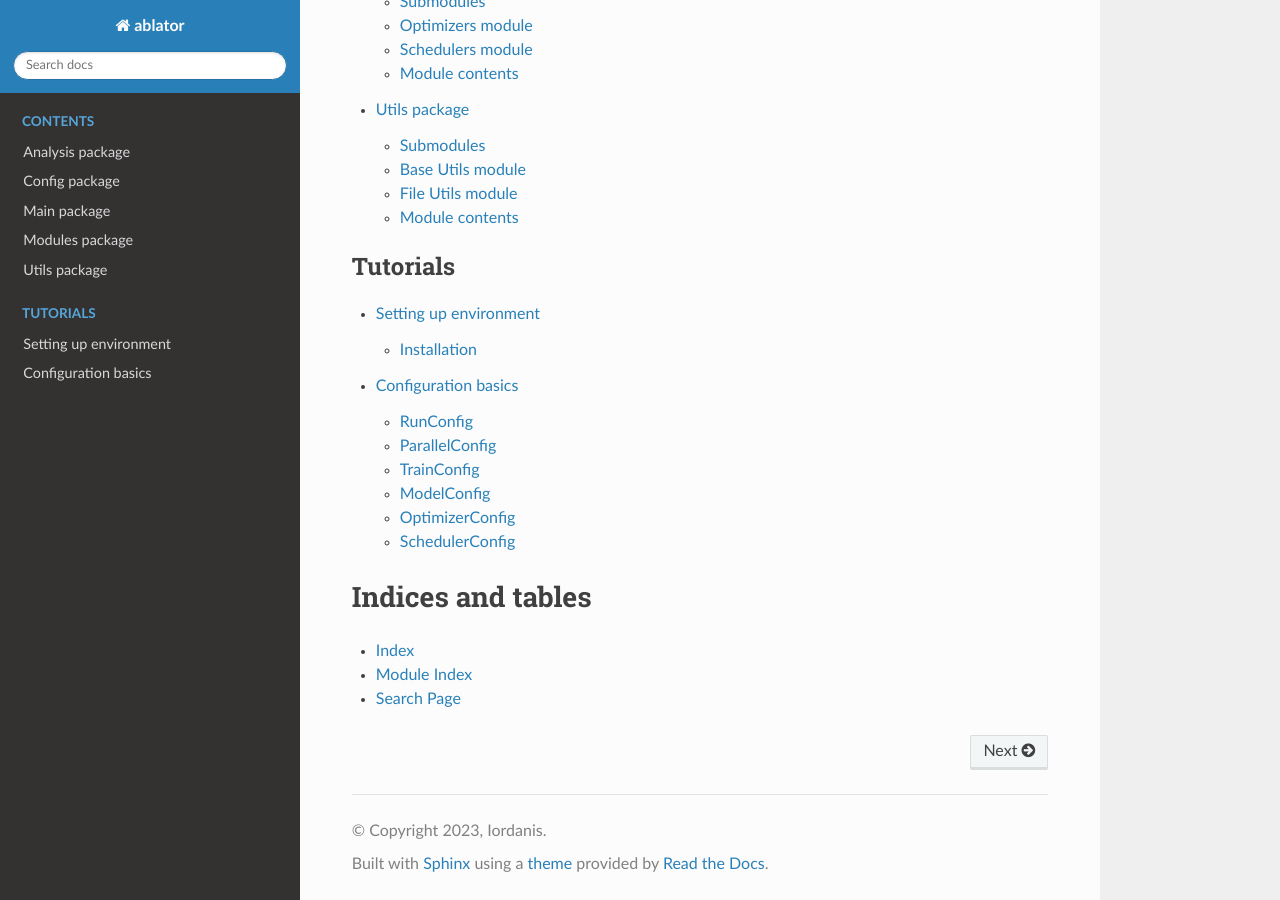
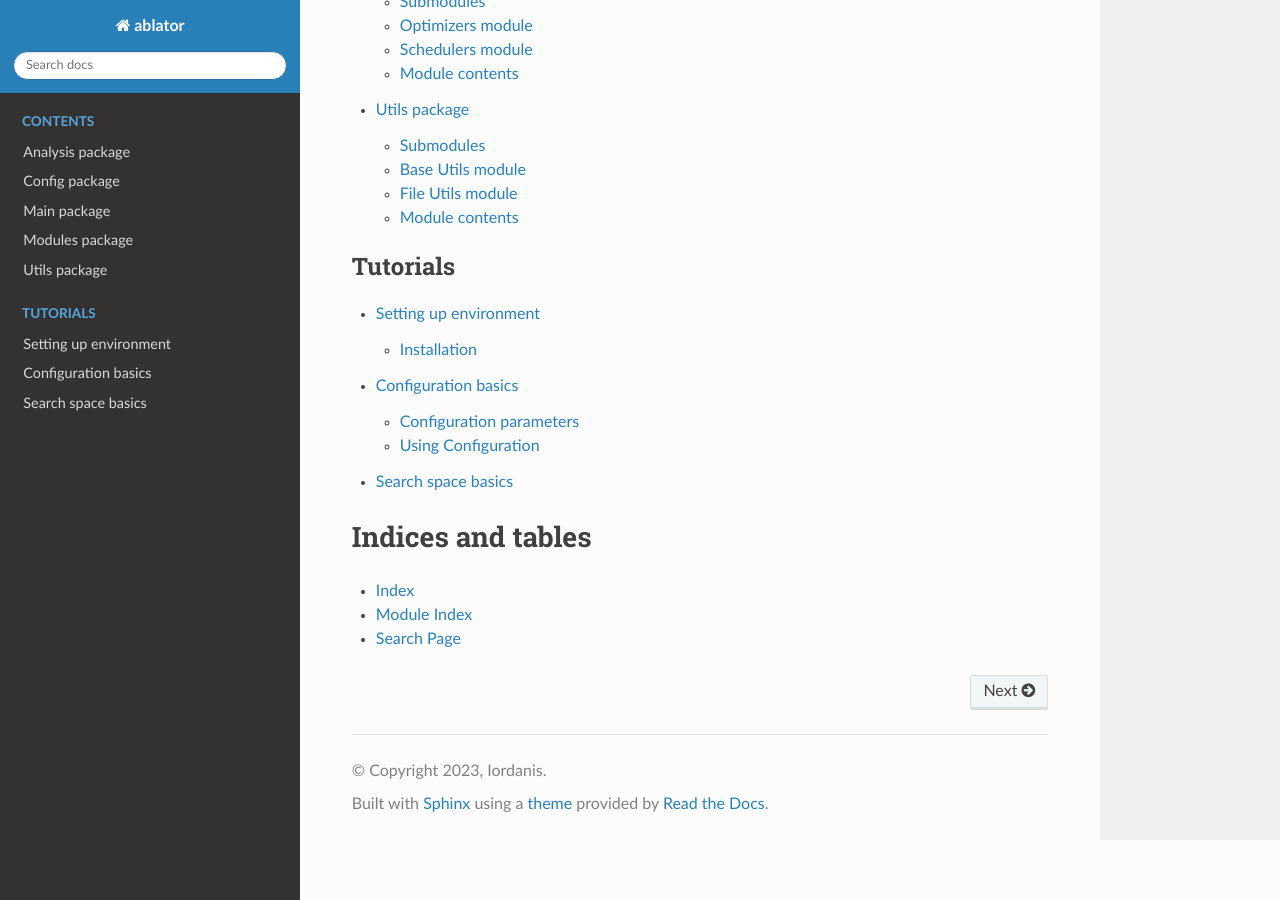
Before and after one commit to fostiropoulos/ablator, a Sphinx documentation site: the page built from docs/source/index.rst, in a window 1280 px wide and 900 px high, scrolled down 830 px. Built offline with Sphinx 7.4.7 and the Read the Docs theme 2.0.0, drawn with Linux system fonts in a browser that asks for light colours.

Commit message:
Update configuration basics tutorial

```diff
--- a/docs/source/conf.py
+++ b/docs/source/conf.py
@@ -31,6 +31,7 @@ exclude_patterns = []
 
 html_theme = 'sphinx_rtd_theme'
 html_static_path = ['_static']
+
 numpydoc_show_class_members = False
 numpydoc_class_members_toctree = False
 numpydoc_show_inherited_class_membersbool=False
--- a/docs/source/index.rst
+++ b/docs/source/index.rst
@@ -22,6 +22,7 @@ Welcome to ablator's documentation!
 
    notebooks/Environment-settings.ipynb
    notebooks/Configuration-Basics.ipynb
+   notebooks/Search-Space-Setup.ipynb
 
 Indices and tables
 ==================
```
Also changed, not shown: docs/source/notebooks/Configuration-Basics.ipynb, docs/source/notebooks/Search-Space-Setup.ipynb (added).
